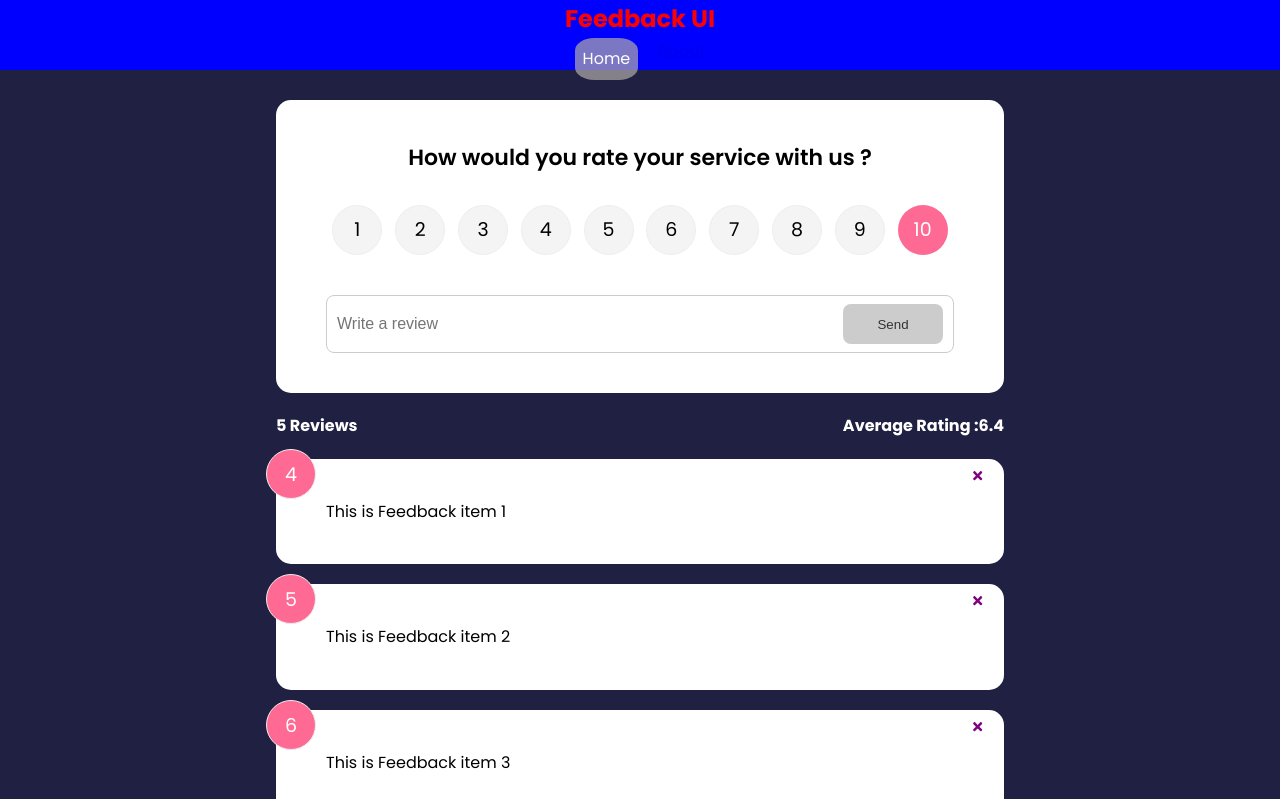
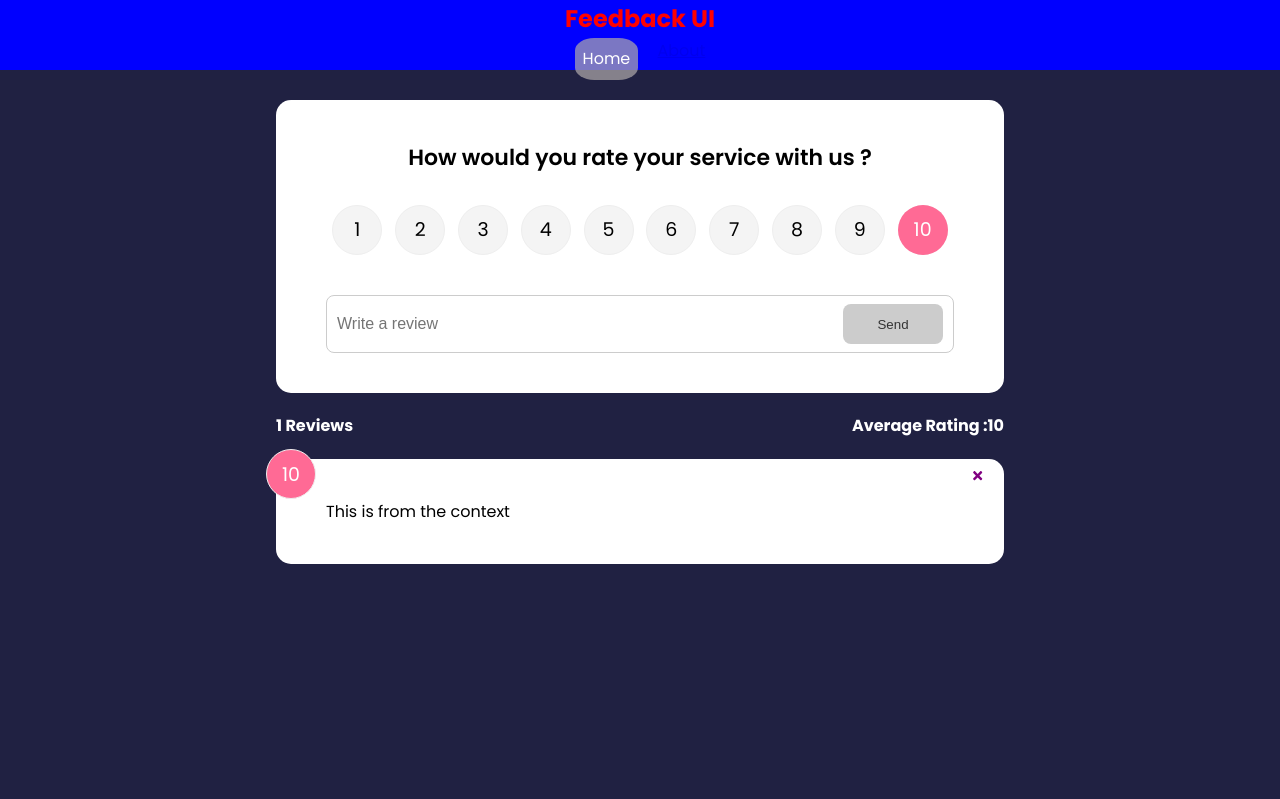
Before and after one commit to ranjan1992/FEEDBACK_UI_APP, a React (Create React App) app: page / in a window 1280 px wide. Shown: the top 799 px of the page. Built offline with nearby package versions, Linux system fonts and the light colour scheme.

Commit message:
Contex, Provider, useContext use

```diff
--- a/src/App.js
+++ b/src/App.js
@@ -7,6 +7,7 @@
 import { v4 as uuidv4 } from 'uuid';
 import Home from './pages/Home';
 import About from './pages/About';
+import { FeedbackProvider } from './context/FeedbackContext';
 import { BrowserRouter as Router, Routes, Route } from 'react-router-dom';
 
 function App() {
@@ -23,7 +24,7 @@
     console.log(feedback);
   };
   return (
-    <>
+    <FeedbackProvider>
       <Router>
         <Header />
         <div className="container">
@@ -33,8 +34,8 @@
               element={
                 <>
                   <FeedbackForm handleAdd={addFeedback} />
-                  <FeedbackStats feedback={feedback} />
-                  <FeedbackList feedback={feedback} onDelete={handleDelete} />
+                  <FeedbackStats />
+                  <FeedbackList onDelete={handleDelete} />
                 </>
               }
             />
@@ -43,7 +44,7 @@
           </Routes>
         </div>
       </Router>
-    </>
+    </FeedbackProvider>
   );
 }
 
--- a/src/components/FeedbackList.jsx
+++ b/src/components/FeedbackList.jsx
@@ -1,8 +1,10 @@
-import React from 'react';
+import React, { useContext } from 'react';
 import FeedbackItem from './FeedbackItem';
 import { motion, AnimatePresence } from 'framer-motion';
+import FeedbackContext from '../context/FeedbackContext';
 
-function FeedbackList({ feedback, onDelete }) {
+function FeedbackList({ onDelete }) {
+  const { feedback } = useContext(FeedbackContext);
   if (!feedback || feedback.length === 0) {
     return <p>No Feedback Yet !!!</p>;
   }
--- a/src/components/FeedbackStats.jsx
+++ b/src/components/FeedbackStats.jsx
@@ -1,6 +1,9 @@
 import React from 'react';
+import FeedbackContext from '../context/FeedbackContext';
+import { useContext } from 'react';
 
-function FeedbackStats({ feedback }) {
+function FeedbackStats() {
+  const { feedback } = useContext(FeedbackContext);
   //Calculate rating avg
   let average =
     feedback.reduce((acc, curr) => {
--- /dev/null
+++ b/src/context/FeedbackContext.jsx
@@ -0,0 +1,20 @@
+import { createContext, useState } from 'react';
+
+const FeedbackContext = createContext();
+
+export const FeedbackProvider = ({ children }) => {
+  const [feedback, setFeedback] = useState([
+    {
+      id: 1,
+      text: 'This is from the context',
+      rating: 10,
+    },
+  ]);
+  return (
+    <FeedbackContext.Provider value={{feedback}}>
+      {children}
+    </FeedbackContext.Provider>
+  );
+};
+
+export default FeedbackContext;
```
